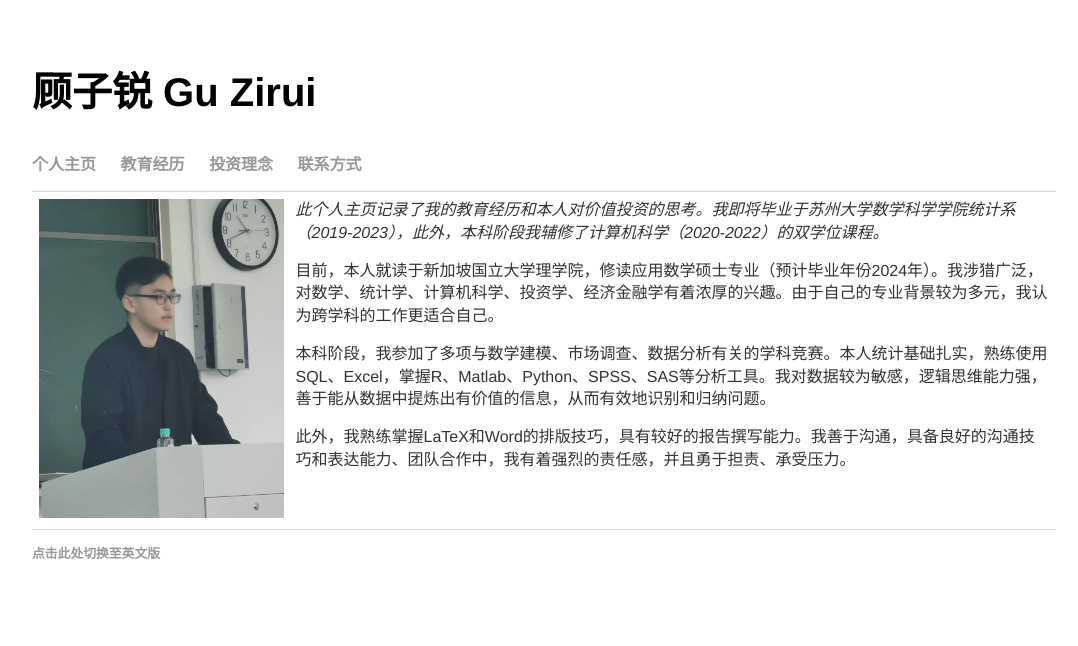
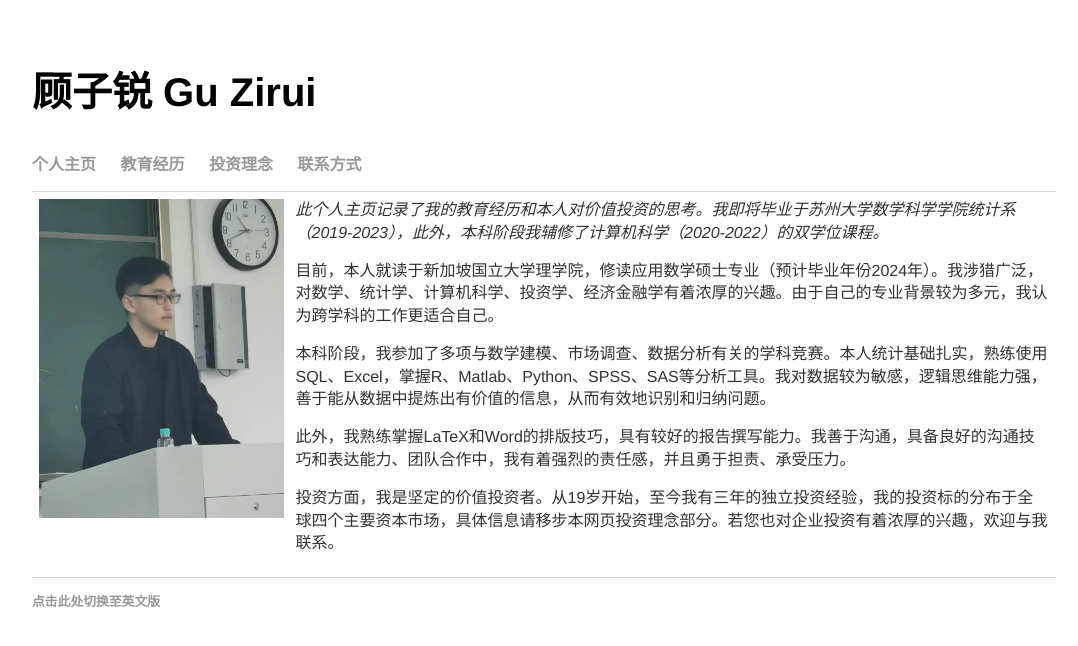
Before and after one commit to guzirui/guzirui.github.io, a Jekyll site: the page built from index.html, in a window 1280 px wide. Shown: the top 646 px of the page, without its empty margins (96-1174 px from the left). Built offline with Jekyll 4.4.1, drawn with Linux system fonts in a browser that asks for light colours.

Commit message:
Update index.html

```diff
--- a/index.html
+++ b/index.html
@@ -29,6 +29,7 @@ title: 顾子锐 Gu Zirui
 
 	<p>此外，我熟练掌握LaTeX和Word的排版技巧，具有较好的报告撰写能力。我善于沟通，具备良好的沟通技巧和表达能力、团队合作中，我有着强烈的责任感，并且勇于担责、承受压力。</p>
 
+	<p>投资方面，我是坚定的价值投资者。从19岁开始，至今我有三年的独立投资经验，我的投资标的分布于全球四个主要资本市场，具体信息请移步本网页投资理念部分。若您也对企业投资有着浓厚的兴趣，欢迎与我联系。</p>
 	      </div><!-- /.blurb -->
     </td>
   </tr>
```
